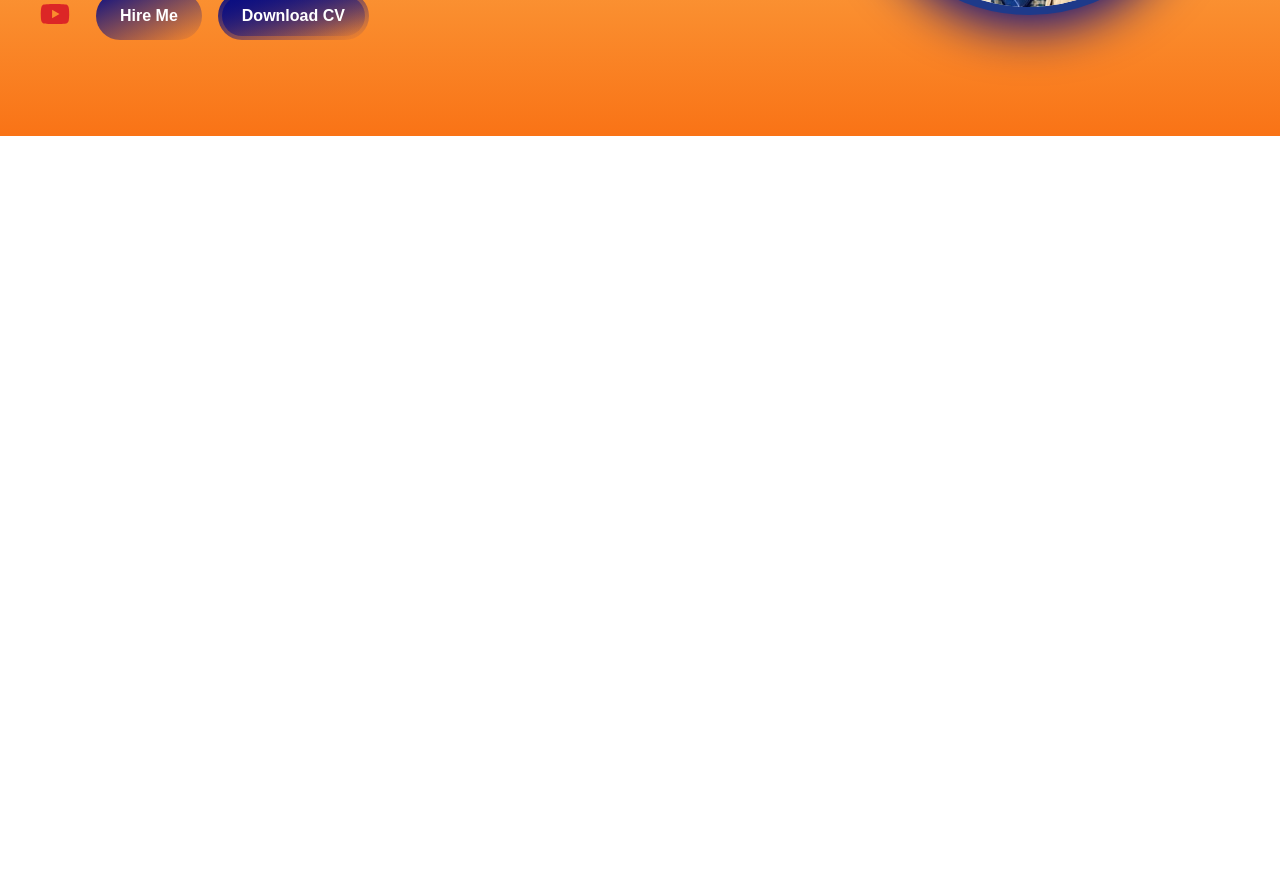
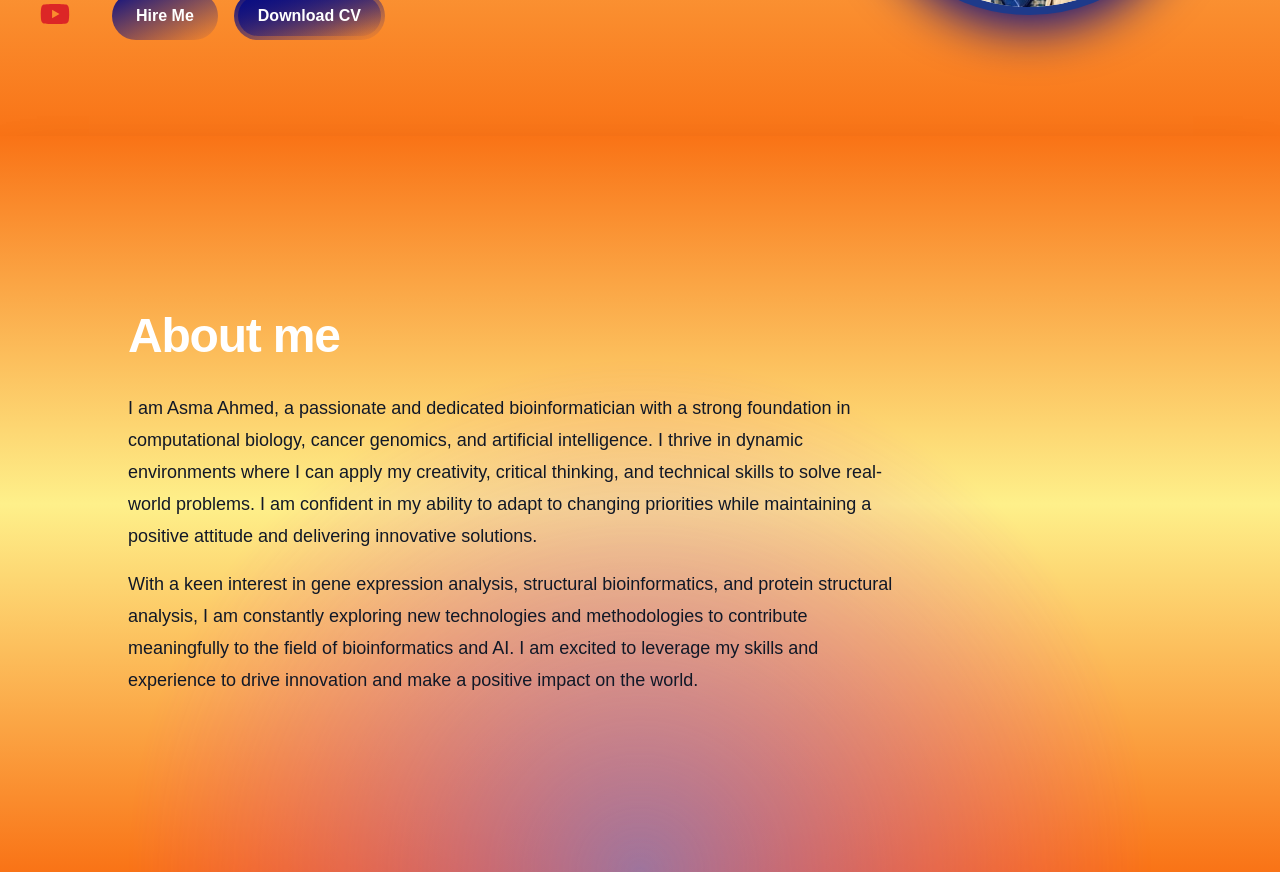
Before and after one commit to mubashir1837/asma-ahmed, a Next.js app: page / in a window 1280 px wide. Shown: the part 520-1392 px from the top of the page. Before the commit the page ends 800 px from the top, so only its background shows below. Built offline with nearby package versions, Linux system fonts and the light colour scheme.

Commit message:
portfolio

```diff
--- /dev/null
+++ b/src/app/components/AboutMe.jsx
@@ -0,0 +1,38 @@
+"use client"
+import React, { useEffect, useState } from 'react';
+import Image from 'next/image';
+
+const AboutMe = () => {
+    const [renderSVG, setRenderSVG] = useState(false);
+
+    useEffect(() => {
+        setRenderSVG(true);
+    }, []);
+
+    return (
+        <div className="relative isolate overflow-hidden px-8 shadow-2xl  sm:px-16 lg:flex lg:gap-x-20 lg:px-32 lg:py-28 bg-gradient-to-b from-orange-500 via-yellow-200 to-orange-500 py-24" id="about">
+            {renderSVG && (
+                <svg viewBox="0 0 1024 1024" className="absolute bottom-0 left-1/2 -z-10 size-[64rem] translate-y-1/2 -translate-x-1/2 [mask-image:radial-gradient(closest-side,white,transparent)]" aria-hidden="true">
+                    <circle cx="512" cy="512" r="512" fill="url(#gradient)" fillOpacity="0.7" />
+                    <defs>
+                        <radialGradient id="gradient" cx="512" cy="512" r="512" gradientUnits="userSpaceOnUse">
+                            <stop stopColor="#7775D6" />
+                            <stop offset="1" stopColor="#E935C1" />
+                        </radialGradient>
+                    </defs>
+                </svg>
+            )}
+            <div className="mx-auto max-w-3xl text-center lg:mx-0 lg:flex-auto lg:py-16 lg:text-left">
+                <h2 className="text-4xl font-bold tracking-tight text-white sm:text-5xl">About me</h2>
+                <p className="mt-8 text-lg leading-8 text-gray-900">
+                    I am Asma Ahmed, a passionate and dedicated bioinformatician with a strong foundation in computational biology, cancer genomics, and artificial intelligence. I thrive in dynamic environments where I can apply my creativity, critical thinking, and technical skills to solve real-world problems. I am confident in my ability to adapt to changing priorities while maintaining a positive attitude and delivering innovative solutions.
+                </p>
+                <p className="mt-4 text-lg leading-8 text-gray-900">
+                    With a keen interest in gene expression analysis, structural bioinformatics, and protein structural analysis, I am constantly exploring new technologies and methodologies to contribute meaningfully to the field of bioinformatics and AI. I am excited to leverage my skills and experience to drive innovation and make a positive impact on the world.
+                </p>
+            </div>
+        </div>
+    );
+};
+
+export default AboutMe;
--- a/src/app/components/Hero.jsx
+++ b/src/app/components/Hero.jsx
@@ -1,7 +1,7 @@
 // components/Hero.jsx
 "use client"
 import React from 'react';
-import { FaWhatsapp, FaLinkedin, FaGithub, FaInstagram, FaFacebookSquare, FaYoutube, FaSkype, FaAward, FaCertificate, FaFolderOpen } from 'react-icons/fa';
+import { FaWhatsapp, FaLinkedin, FaGithub, FaInstagram, FaFacebookSquare, FaYoutube } from 'react-icons/fa';
 import Image from 'next/image';
 import { TypeAnimation } from "react-type-animation";
 import Link from "next/link";
@@ -11,6 +11,12 @@ const Hero = () => {
   return (
     <div id='home' className=" bg-gradient-to-b from-yellow-200 to-orange-500  flex flex-col items-center justify-center  py-24 relative">
       {/* Social Links */}
+      <motion.div
+        initial={{ opacity: 0, scale: 0.5 }}
+        animate={{ opacity: 1, scale: 1 }}
+        transition={{ duration: 0.5 }}
+        className="col-span-8 place-self-center text-center sm:text-left justify-self-start"
+      >
         <div className="absolute left-2 top-[10%] lg:top-[60%] md:left-6 lg:left-8 transform md:-translate-y-1/2">
           <ul className="space-y-4  p-2 rounded-full">
             <li>
@@ -25,27 +31,28 @@ const Hero = () => {
             </li>
             <li>
               <a href="https://github.com/Asma-Ahmed-31" className="text-gray-900">
-              <FaGithub size={30}  />
+                <FaGithub size={30} />
               </a>
             </li>
             <li>
               <a href="https://www.instagram.com/asma_ahmed_31/" className="text-pink-500 hover:text-pink-600">
-              <FaInstagram size={30}  />
+                <FaInstagram size={30} />
               </a>
             </li>
             <li>
               <a href="https://www.facebook.com" className="text-blue-700 hover:text-blue-800">
-              <FaFacebookSquare size={30}  />
+                <FaFacebookSquare size={30} />
               </a>
             </li>
             <li>
               <a href="https://www.youtube.com" className="text-red-600 hover:text-red-700">
-              <FaYoutube size={30}  />
+                <FaYoutube size={30} />
               </a>
             </li>
 
           </ul>
         </div>
+      </motion.div>
       <div className="relative grid grid-cols-1 sm:grid-cols-12 h-full px-8 md:px-16 items-center ml-8">
         <motion.div
           initial={{ opacity: 0, scale: 0.5 }}
@@ -78,9 +85,9 @@ const Hero = () => {
           <p className="text-[#1d1e1f] text-base sm:text-sm mb-6 py-4 lg:text-xl">
             A skilled Bioinformatics student and AI enthusiast with a passion for data analysis and programming, from Pakistan.
           </p>
-          <div>
+          <div className='ml-0 sm:ml-0 lg:ml-4'>
             <Link
-              href="http://Wa.me/+923016408593"
+              href="http://Wa.me/+923335312126"
               className="px-6 inline-block py-3 font-bold w-full sm:w-fit rounded-full mr-4 bg-gradient-to-br from-[#090d82] to-secondary-500 hover:bg-slate-200 text-white"
             >
               Hire Me
--- a/src/app/components/Navbar.jsx
+++ b/src/app/components/Navbar.jsx
@@ -71,7 +71,7 @@ const Navbar = () => {
                     Home
                   </a>
                   <a
-                    href="#aboutme"
+                    href="#about"
                     className="rounded-md px-3 py-2 text-sm font-medium text-gray-300 hover:bg-gray-700 hover:text-white"
                   >
                     About
--- a/src/app/page.js
+++ b/src/app/page.js
@@ -1,11 +1,14 @@
 import Image from "next/image";
 import Navbar from "./components/Navbar";
 import Hero from "./components/Hero";
+import AboutMe from "./components/AboutMe";
+
 export default function Home() {
   return (
     <div>
      <Navbar />
      <Hero />
+     <AboutMe />
     </div>
   );
 }
```
Also changed, not shown: 1 other file (tests, documents, lock files or other folders). Lines whose indentation alone changed are shown as unchanged.
